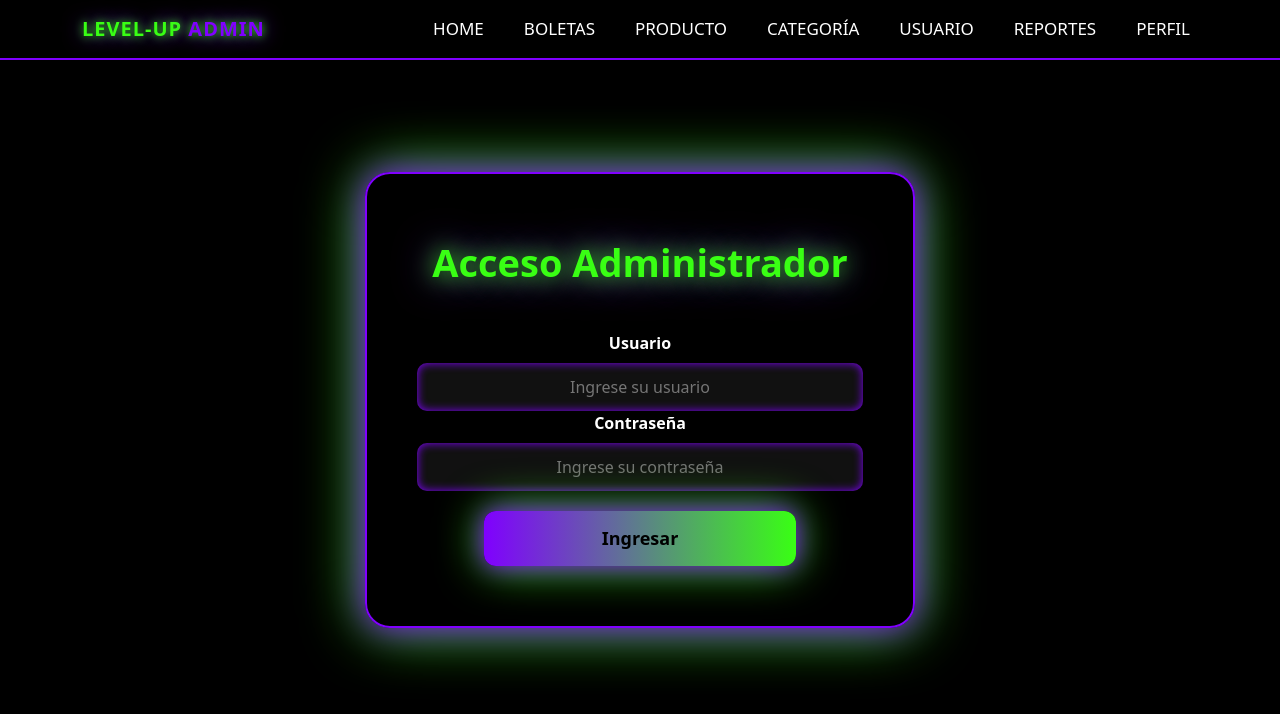
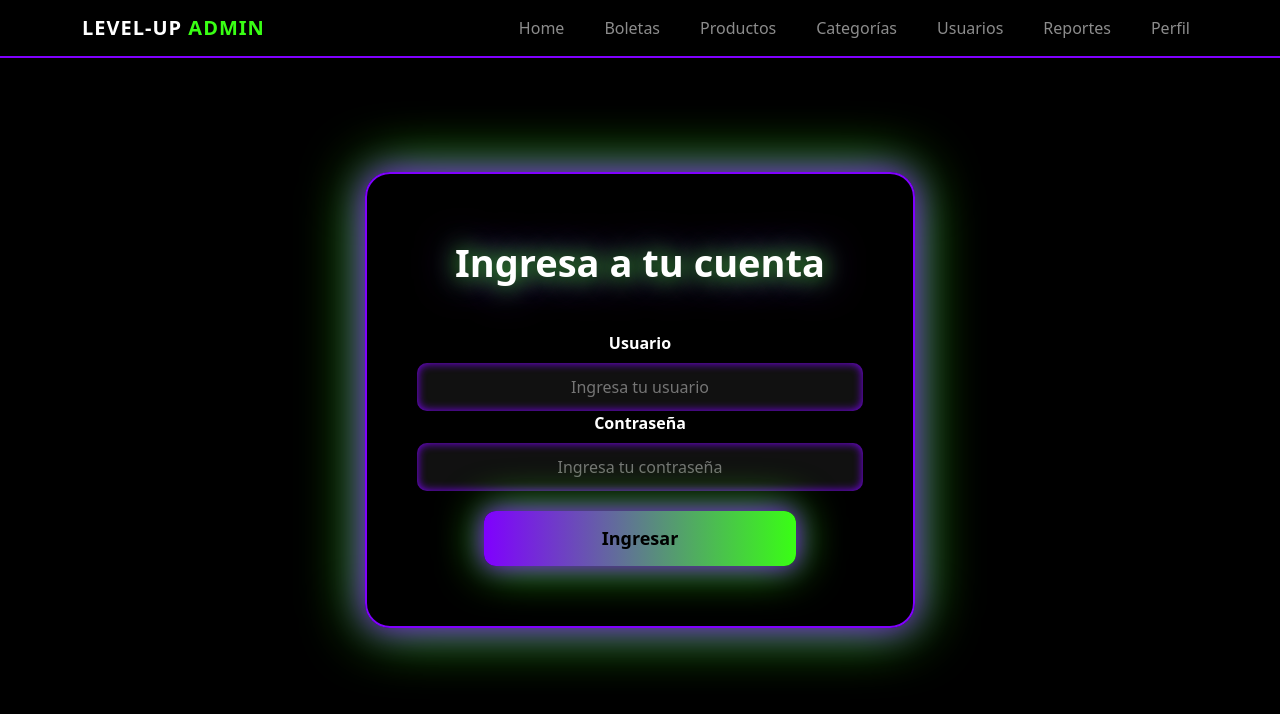
Before and after one commit to RafaelRiosFredes/LevelUpReact, a React (Vite) app in the folder levelup-project/: page / in a window 1280 px wide. Shown: the top 714 px of the page. Built offline with nearby package versions, Linux system fonts and the light colour scheme.

Commit message:
Mejoras en LoginAdmin

```diff
--- a/levelup-project/src/assets/styles.css
+++ b/levelup-project/src/assets/styles.css
@@ -1,4 +1,4 @@
-/* ======== ESTILO BASE ======== */
+/*  ESTILO BASE  */
 body {
   background-color: #000;
   color: white;
@@ -9,58 +9,29 @@ body {
 }
 
 
-/* ======== NAVBAR ADMIN ======== */
+/*  NAVBAR ADMIN  */
 .navbar-admin {
   background-color: #000;
   border-bottom: 2px solid #8000ff;
   padding: 16px 24px;
   box-shadow: 0 0 15px #39ff14, 0 0 30px #8000ff;
 }
-
-.brand-admin {
-  color: #39ff14 !important;
-  font-weight: bold;
-  font-size: 26px;
+.navbar-admin .navbar-brand {
   cursor: pointer;
+  font-weight: 800;
   letter-spacing: 1px;
-  text-shadow: 0 0 10px #39ff14, 0 0 20px #8000ff;
-  transition: transform 0.3s ease;
+}
+.navbar-admin .navbar-brand span {
+  color: #39ff14;
 }
 
-.brand-admin span {
-  color: #8000ff;
-  font-weight: 700;
-}
-
-.brand-admin:hover {
-  transform: scale(1.05);
-  text-shadow: 0 0 20px #39ff14, 0 0 40px #8000ff;
-}
-
-.navbar-admin .nav-link {
-  color: #fff !important;
-  font-weight: 500;
-  font-size: 17px;
-  text-transform: uppercase;
-  transition: color 0.3s ease, text-shadow 0.3s ease;
-}
-
-.navbar-admin .nav-link:hover {
-  color: #39ff14 !important;
-  text-shadow: 0 0 10px #39ff14, 0 0 20px #8000ff;
-}
-
-.navbar-admin .nav-link.active {
-  color: #8000ff !important;
-  text-shadow: 0 0 10px #8000ff, 0 0 25px #39ff14;
-}
 
 .navbar-toggler {
   border: 1px solid #39ff14;
   background-color: #111;
 }
 
-/* ======== LOGIN ADMIN ======== */
+/*  LOGIN ADMIN  */
 .login-section {
   display: flex;
   justify-content: center;
@@ -83,15 +54,11 @@ body {
   border: 2px solid #8000ff;
 }
 
-.login-admin-box:hover {
-  transform: scale(1.02);
-  box-shadow: 0 0 45px #39ff14, 0 0 80px #8000ff;
-}
 
 .login-title {
   font-size: 38px;
   font-weight: bold;
-  color: #39ff14;
+  color: #fff;
   text-shadow: 0 0 25px #39ff14, 0 0 40px #8000ff;
   margin-bottom: 40px;
 }
@@ -111,7 +78,7 @@ input {
   border: none;
   border-radius: 10px;
   font-size: 16px;
-  color: #39ff14;
+  color: #fff;
   background-color: #111;
   outline: none;
   text-align: center;
--- a/levelup-project/src/components/NavBarAdmin.tsx
+++ b/levelup-project/src/components/NavBarAdmin.tsx
@@ -24,9 +24,9 @@ export const NavBarAdmin = () => {
           <Nav className="align-items-center gap-4">
             <Nav.Link onClick={() => navigate("/admin/home")}>Home</Nav.Link>
             <Nav.Link onClick={() => navigate("/admin/boletas")}>Boletas</Nav.Link>
-            <Nav.Link onClick={() => navigate("/admin/productos")}>Producto</Nav.Link>
-            <Nav.Link onClick={() => navigate("/admin/categorias")}>Categoría</Nav.Link>
-            <Nav.Link onClick={() => navigate("/admin/usuarios")}>Usuario</Nav.Link>
+            <Nav.Link onClick={() => navigate("/admin/productos")}>Productos</Nav.Link>
+            <Nav.Link onClick={() => navigate("/admin/categorias")}>Categorías</Nav.Link>
+            <Nav.Link onClick={() => navigate("/admin/usuarios")}>Usuarios</Nav.Link>
             <Nav.Link onClick={() => navigate("/admin/reportes")}>Reportes</Nav.Link>
             <Nav.Link onClick={() => navigate("/admin/perfil")}>Perfil</Nav.Link>
           </Nav>
--- a/levelup-project/src/pages/LoginAdmin.tsx
+++ b/levelup-project/src/pages/LoginAdmin.tsx
@@ -14,20 +14,20 @@ export const LoginAdmin = () => {
 
     // Validar campos vacíos
     if (!usuario || !contrasena) {
-      setMensaje("⚠️ Completa todos los campos.");
+      setMensaje("Completa todos los campos.");
       return;
     }
 
     // Validar credenciales de administrador
     if (usuario === "admin" && contrasena === "duoc123") {
-      setMensaje("✅ Bienvenido Administrador.");
+      setMensaje("Bienvenido Administrador.");
       localStorage.setItem("adminActivo", "true");
 
-      setTimeout(() => {
-        navigate("/admin/home");
-      }, 1500);
+    setTimeout(() => {
+      navigate("/dashboardAdmin");
+    }, 1500);
     } else {
-      setMensaje("❌ Usuario o contraseña incorrectos.");
+      setMensaje("Usuario o contraseña incorrectos.");
     }
   };
 
@@ -39,7 +39,7 @@ export const LoginAdmin = () => {
         <div className="login-box login-admin-box">
           <form onSubmit={handleSubmit}>
             <fieldset>
-              <legend className="login-title">Acceso Administrador</legend>
+              <legend className="login-title">Ingresa a tu cuenta</legend>
 
               <div className="email-login">
                 <label htmlFor="usuario">Usuario</label>
@@ -47,9 +47,12 @@ export const LoginAdmin = () => {
                   type="text"
                   id="usuario"
                   name="usuario"
-                  placeholder="Ingrese su usuario"
+                  placeholder="Ingresa tu usuario"
                   value={usuario}
-                  onChange={(e) => setUsuario(e.target.value)}
+                  onChange={(e) => {
+                    setUsuario(e.target.value);
+                    setMensaje(""); // 🔹 Limpia el mensaje al escribir
+                  }}
                 />
               </div>
 
@@ -59,9 +62,12 @@ export const LoginAdmin = () => {
                   type="password"
                   id="contrasena"
                   name="contrasena"
-                  placeholder="Ingrese su contraseña"
+                  placeholder="Ingresa tu contraseña"
                   value={contrasena}
-                  onChange={(e) => setContrasena(e.target.value)}
+                  onChange={(e) => {
+                    setContrasena(e.target.value);
+                    setMensaje(""); // 🔹 Limpia el mensaje al escribir
+                  }}
                 />
               </div>
 
@@ -72,7 +78,7 @@ export const LoginAdmin = () => {
               {mensaje && (
                 <p
                   className={`mensaje-login ${
-                    mensaje.startsWith("✅") ? "exito" : ""
+                    mensaje.includes("Bienvenido") ? "exito" : "error"
                   }`}
                 >
                   {mensaje}
```
